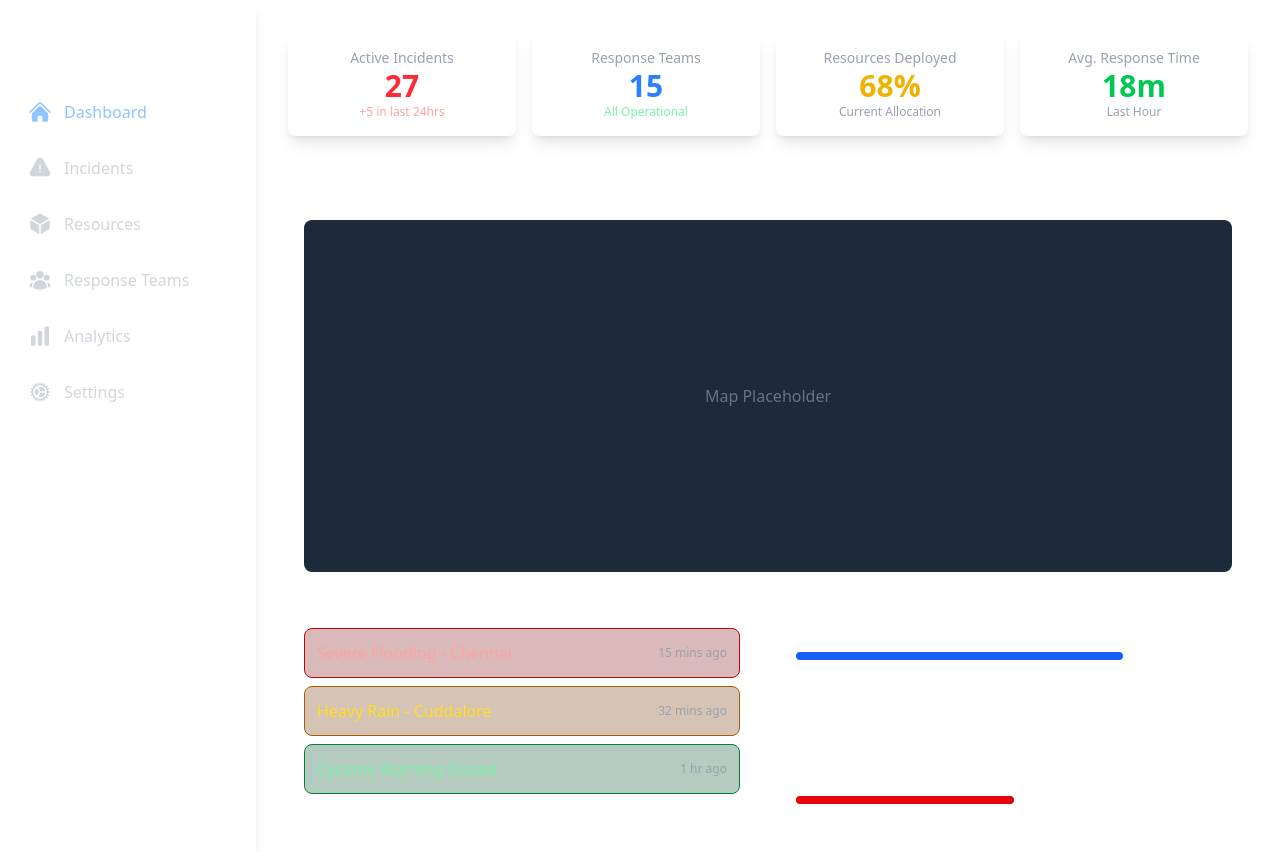
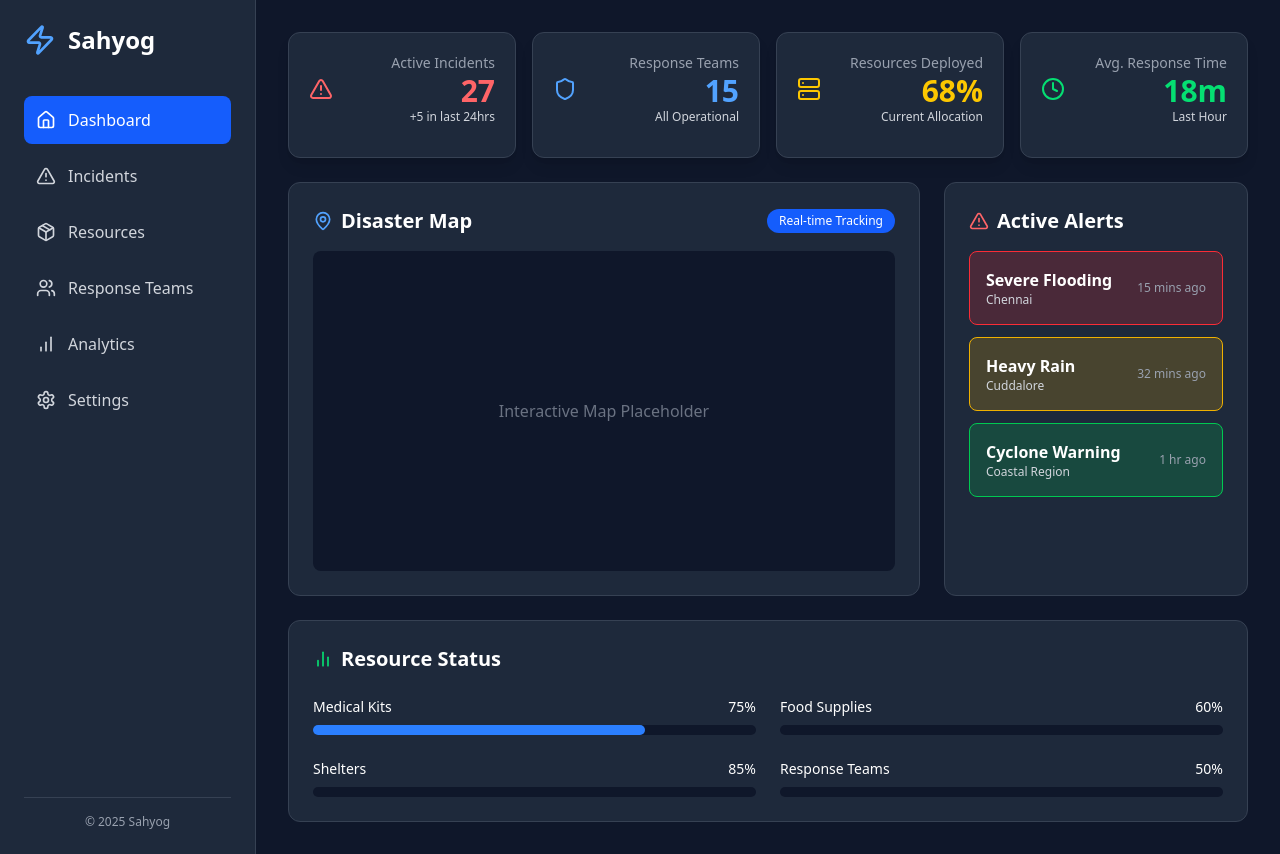
Before and after one commit to ArshTiwari2004/Sahyog, a React (Vite) app in the folder frontend/web/: page /dashboard in a window 1280 px wide. Built offline with nearby package versions, Linux system fonts and the light colour scheme.

Commit message:
feat: dashbaord started

```diff
--- a/frontend/web/src/components/Dashboard.jsx
+++ b/frontend/web/src/components/Dashboard.jsx
@@ -1,87 +1,168 @@
-import React from 'react';
+import React, { useState } from 'react';
 import Sidebar from './Sidebar';
+import {
+  AlertTriangle,
+  MapPin,
+  Shield,
+  Clock,
+  BarChart2,
+  Server,
+  Zap
+} from 'lucide-react';
 
 const Dashboard = () => {
+  const [activeTab, setActiveTab] = useState('overview');
+
+  const overviewCards = [
+    {
+      icon: <AlertTriangle className="w-6 h-6 text-red-400" />,
+      label: "Active Incidents",
+      value: "27",
+      subtext: "+5 in last 24hrs",
+      color: "text-red-400"
+    },
+    {
+      icon: <Shield className="w-6 h-6 text-blue-400" />,
+      label: "Response Teams",
+      value: "15",
+      subtext: "All Operational",
+      color: "text-blue-400"
+    },
+    {
+      icon: <Server className="w-6 h-6 text-yellow-400" />,
+      label: "Resources Deployed",
+      value: "68%",
+      subtext: "Current Allocation",
+      color: "text-yellow-400"
+    },
+    {
+      icon: <Clock className="w-6 h-6 text-green-400" />,
+      label: "Avg. Response Time",
+      value: "18m",
+      subtext: "Last Hour",
+      color: "text-green-400"
+    }
+  ];
+
+  const activeAlerts = [
+    {
+      type: "Severe Flooding",
+      location: "Chennai",
+      time: "15 mins ago",
+      severity: "high"
+    },
+    {
+      type: "Heavy Rain",
+      location: "Cuddalore",
+      time: "32 mins ago",
+      severity: "medium"
+    },
+    {
+      type: "Cyclone Warning",
+      location: "Coastal Region",
+      time: "1 hr ago",
+      severity: "low"
+    }
+  ];
+
+  const resourceStatus = [
+    { name: 'Medical Kits', percentage: 75, color: 'blue' },
+    { name: 'Food Supplies', percentage: 60, color: 'yellow' },
+    { name: 'Shelters', percentage: 85, color: 'green' },
+    { name: 'Response Teams', percentage: 50, color: 'red' }
+  ];
+
+  const severityColors = {
+    high: "bg-red-500/20 border-red-500",
+    medium: "bg-yellow-500/20 border-yellow-500",
+    low: "bg-green-500/20 border-green-500"
+  };
+
   return (
-    <div className="flex bg-dark-blue-950 min-h-screen text-white">
-      <Sidebar />
+    <div className="bg-[#0F172A] min-h-screen text-white flex">
+      {/* Sidebar */}
+      <Sidebar/>
+
+      {/* Main Content */}
       <div className="flex-1 p-8">
+        {/* Overview Cards */}
         <div className="grid grid-cols-4 gap-4 mb-6">
-          {/* Overview Cards */}
-          <div className="bg-dark-blue-900 p-4 rounded-lg shadow-lg text-center">
-            <div className="text-sm text-gray-400">Active Incidents</div>
-            <div className="text-3xl font-bold text-red-500">27</div>
-            <div className="text-xs text-red-300">+5 in last 24hrs</div>
+          {overviewCards.map((card, index) => (
+            <div
+              key={index}
+              className="bg-[#1E293B] p-5 rounded-xl shadow-lg border border-gray-700 hover:border-blue-600 transition-all duration-300"
+            >
+              <div className="flex justify-between items-center mb-3">
+                {card.icon}
+                <div className="text-right">
+                  <div className="text-sm text-gray-400">{card.label}</div>
+                  <div className={`text-3xl font-bold ${card.color}`}>{card.value}</div>
+                  <div className="text-xs text-gray-300">{card.subtext}</div>
                 </div>
-          <div className="bg-dark-blue-900 p-4 rounded-lg shadow-lg text-center">
-            <div className="text-sm text-gray-400">Response Teams</div>
-            <div className="text-3xl font-bold text-blue-500">15</div>
-            <div className="text-xs text-green-300">All Operational</div>
               </div>
-          <div className="bg-dark-blue-900 p-4 rounded-lg shadow-lg text-center">
-            <div className="text-sm text-gray-400">Resources Deployed</div>
-            <div className="text-3xl font-bold text-yellow-500">68%</div>
-            <div className="text-xs text-gray-400">Current Allocation</div>
             </div>
-          <div className="bg-dark-blue-900 p-4 rounded-lg shadow-lg text-center">
-            <div className="text-sm text-gray-400">Avg. Response Time</div>
-            <div className="text-3xl font-bold text-green-500">18m</div>
-            <div className="text-xs text-gray-400">Last Hour</div>
+          ))}
+        </div>
+
+        {/* Disaster Map & Alerts */}
+        <div className="grid grid-cols-3 gap-6 mb-6">
+          {/* Disaster Map */}
+          <div className="col-span-2 bg-[#1E293B] rounded-xl p-6 border border-gray-700">
+            <div className="flex justify-between items-center mb-4">
+              <h2 className="text-xl font-semibold flex items-center">
+                <MapPin className="w-5 h-5 mr-2 text-blue-400" />
+                Disaster Map
+              </h2>
+              <div className="bg-blue-600 text-white px-3 py-1 rounded-full text-xs">
+                Real-time Tracking
+              </div>
+            </div>
+            <div className="bg-[#0F172A] h-80 rounded-lg flex items-center justify-center">
+              <p className="text-gray-500">Interactive Map Placeholder</p>
             </div>
           </div>
 
-        {/* Disaster Map */}
-        <div className="bg-dark-blue-900 rounded-lg p-4 mb-6 h-96">
-          <h2 className="text-xl font-semibold mb-4">Disaster Map</h2>
-          <div className="bg-gray-800 h-full rounded-lg flex items-center justify-center">
-            <p className="text-gray-500">Map Placeholder</p>
+          {/* Active Alerts */}
+          <div className="bg-[#1E293B] rounded-xl p-6 border border-gray-700">
+            <h2 className="text-xl font-semibold mb-4 flex items-center">
+              <AlertTriangle className="w-5 h-5 mr-2 text-red-400" />
+              Active Alerts
+            </h2>
+            <div className="space-y-3">
+              {activeAlerts.map((alert, index) => (
+                <div
+                  key={index}
+                  className={`p-4 rounded-lg border ${severityColors[alert.severity]} hover:bg-opacity-30 transition-all`}
+                >
+                  <div className="flex justify-between items-center">
+                    <div>
+                      <div className="font-semibold text-white">{alert.type}</div>
+                      <div className="text-xs text-gray-300">{alert.location}</div>
+                    </div>
+                    <span className="text-xs text-gray-400">{alert.time}</span>
                   </div>
                 </div>
-
-        <div className="grid grid-cols-2 gap-6">
-          {/* Active Alerts */}
-          <div className="bg-dark-blue-900 rounded-lg p-4">
-            <h2 className="text-xl font-semibold mb-4">Active Alerts</h2>
-            <div className="space-y-2">
-              <div className="bg-red-900/30 p-3 rounded-lg border border-red-700">
-                <div className="flex justify-between items-center">
-                  <span className="text-red-300">Severe Flooding - Chennai</span>
-                  <span className="text-xs text-gray-400">15 mins ago</span>
-                </div>
-              </div>
-              <div className="bg-yellow-900/30 p-3 rounded-lg border border-yellow-700">
-                <div className="flex justify-between items-center">
-                  <span className="text-yellow-300">Heavy Rain - Cuddalore</span>
-                  <span className="text-xs text-gray-400">32 mins ago</span>
-                </div>
-              </div>
-              <div className="bg-green-900/30 p-3 rounded-lg border border-green-700">
-                <div className="flex justify-between items-center">
-                  <span className="text-green-300">Cyclone Warning Issued</span>
-                  <span className="text-xs text-gray-400">1 hr ago</span>
-                </div>
+              ))}
             </div>
           </div>
         </div>
 
         {/* Resource Status */}
-          <div className="bg-dark-blue-900 rounded-lg p-4">
-            <h2 className="text-xl font-semibold mb-4">Resource Status</h2>
-            <div className="space-y-4">
-              {[
-                { name: 'Medical Kits', color: 'blue', percentage: 75 },
-                { name: 'Food Supplies', color: 'yellow', percentage: 60 },
-                { name: 'Shelters', color: 'green', percentage: 85 },
-                { name: 'Response Teams', color: 'red', percentage: 50 }
-              ].map((resource) => (
+        <div className="bg-[#1E293B] rounded-xl p-6 border border-gray-700">
+          <h2 className="text-xl font-semibold mb-6 flex items-center">
+            <BarChart2 className="w-5 h-5 mr-2 text-green-400" />
+            Resource Status
+          </h2>
+          <div className="grid grid-cols-2 gap-6">
+            {resourceStatus.map((resource) => (
               <div key={resource.name}>
-                  <div className="flex justify-between text-sm mb-1">
+                <div className="flex justify-between text-sm mb-2">
                   <span>{resource.name}</span>
                   <span>{resource.percentage}%</span>
                 </div>
-                  <div className="bg-dark-blue-800 rounded-full h-2">
+                <div className="bg-[#0F172A] rounded-full h-2.5">
                   <div
-                      className={`bg-${resource.color}-600 h-2 rounded-full`}
+                    className={`bg-${resource.color}-500 h-2.5 rounded-full`}
                     style={{ width: `${resource.percentage}%` }}
                   ></div>
                 </div>
@@ -91,7 +172,6 @@ const Dashboard = () => {
         </div>
       </div>
     </div>
-    </div>
   );
 };
 
--- a/frontend/web/src/components/Sidebar.jsx
+++ b/frontend/web/src/components/Sidebar.jsx
@@ -1,79 +1,102 @@
 import React, { useState } from 'react';
 import { Link } from 'react-router-dom';
 import {
-  HomeIcon,
-  ExclamationTriangleIcon,
-  CubeIcon,
-  UserGroupIcon,
-  ChartBarIcon,
-  CogIcon
-} from '@heroicons/react/24/solid';
+    Home,
+    AlertTriangle,
+    Package,
+    Users,
+    BarChart,
+    Settings,
+    Zap
+} from "lucide-react";
 
-const Sidebar = () => {
-  const [activeTab, setActiveTab] = useState('dashboard');
+const Sidebar = ({
+  brandName = "Sahyog",
+  onTabChange,
+  defaultActiveTab = 'dashboard'
+}) => {
+  const [activeTab, setActiveTab] = useState(defaultActiveTab);
 
   const menuItems = [
     {
       name: 'Dashboard',
-      icon: HomeIcon,
-      route: '/',
+      icon: Home,
+      route: '/dashboard',
       key: 'dashboard'
     },
     {
       name: 'Incidents',
-      icon: ExclamationTriangleIcon,
+      icon: AlertTriangle,
       route: '/incidents',
       key: 'incidents'
     },
     {
       name: 'Resources',
-      icon: CubeIcon,
+      icon: Package,
       route: '/resources',
       key: 'resources'
     },
     {
       name: 'Response Teams',
-      icon: UserGroupIcon,
+      icon: Users,
       route: '/response-teams',
       key: 'response-teams'
     },
     {
       name: 'Analytics',
-      icon: ChartBarIcon,
+      icon: BarChart,
       route: '/analytics',
       key: 'analytics'
     },
     {
       name: 'Settings',
-      icon: CogIcon,
+      icon: Settings,
       route: '/settings',
       key: 'settings'
     }
   ];
 
+  const handleTabChange = (key) => {
+    setActiveTab(key);
+    if (onTabChange) {
+      onTabChange(key);
+    }
+  };
+
   return (
-    <div className="bg-dark-blue-900 w-64 min-h-screen text-white p-4 shadow-lg">
-      <div className="text-2xl font-bold mb-10 text-center">
-        Disaster Response
+    <div className="w-64 bg-[#1E293B] p-6 border-r border-gray-700 min-h-screen flex flex-col">
+      {/* Brand Section */}
+      <div className="flex items-center mb-10">
+        <Zap className="w-8 h-8 text-blue-400 mr-3" />
+        <h1 className="text-2xl font-bold text-white">{brandName}</h1>
       </div>
-      <nav>
+
+      {/* Navigation */}
+      <nav className="space-y-2 flex-grow">
         {menuItems.map((item) => (
           <Link
             key={item.key}
             to={item.route}
             className={`
-              flex items-center p-3 mb-2 rounded-lg transition-all duration-200
+              w-full text-left p-3 rounded-lg transition-all duration-200 flex items-center
               ${activeTab === item.key
-                ? 'bg-dark-blue-700 text-blue-300'
-                : 'hover:bg-dark-blue-800 text-gray-300'}
+                ? 'bg-blue-600 text-white'
+                : 'hover:bg-[#2C3E5A] text-gray-300'}
             `}
-            onClick={() => setActiveTab(item.key)}
+            onClick={() => handleTabChange(item.key)}
           >
-            <item.icon className="w-6 h-6 mr-3" />
+            <item.icon className="w-5 h-5 mr-3" />
             {item.name}
           </Link>
         ))}
       </nav>
+
+      {/* Footer or Additional Content */}
+      <div className="mt-6 pt-4 border-t border-gray-700 text-center">
+        <p className="text-xs text-gray-400">
+          © {new Date().getFullYear()} {brandName}
+        </p>
+      </div>
     </div>
   );
 };
```
Lines whose indentation alone changed are shown as unchanged.
